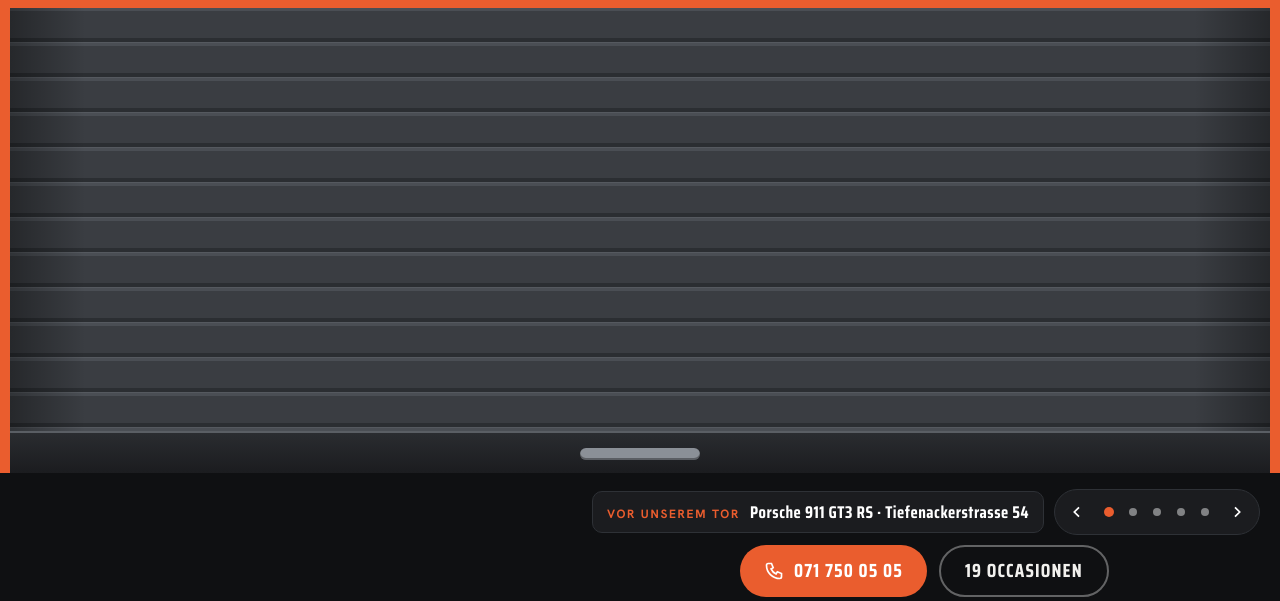
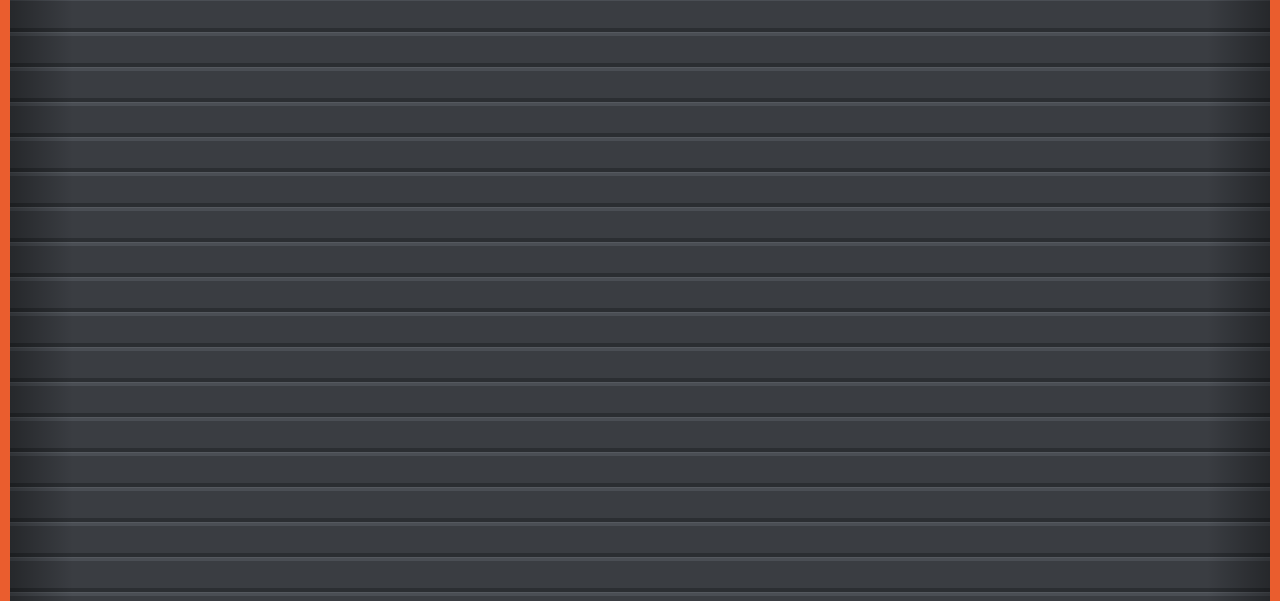
Before and after one commit to julia-mirku/bergerspeed-muster, a plain HTML site: page index.html in a window 1280 px wide. Shown: the part 73-674 px from the top of the page. Drawn offline with Linux system fonts and the light colour scheme.

Commit message:
Jalousie ueber ganzen Bildschirm, dann scrollt das Auto

```diff
--- a/index.html
+++ b/index.html
@@ -628,6 +628,21 @@ main > section:not(.hero),.fuss{position:relative;z-index:1}
 @media (max-width:600px){.e-schnell{flex-wrap:nowrap;overflow-x:auto;scrollbar-width:none;margin:0 -20px 12px;padding:0 20px}.e-schnell::-webkit-scrollbar{display:none}.e-schnell button{flex:none}}
 main{background:var(--nacht)}
 .versprechen,.werk,.team{background:var(--beton)}
+/* ---- 23.11 (2): Jalousie über den ganzen Bildschirm; Scrollen öffnet nur sie, dann läuft die Seite normal ---- */
+.tor-lauf{position:relative}
+.hero .vorhang{position:absolute;inset:0;z-index:30;pointer-events:auto;
+  background:
+    linear-gradient(90deg,rgba(0,0,0,.35),transparent 5%,transparent 95%,rgba(0,0,0,.35)),
+    repeating-linear-gradient(180deg,#4a4e54 0 3px,#3a3d42 3px 30px,#2b2e32 30px 34px,#55595f 34px 35px);
+  border-left:10px solid var(--orange);border-right:10px solid var(--orange);will-change:transform}
+.hero .vorhang::after{content:"";position:absolute;left:0;right:0;bottom:0;height:44px;background:linear-gradient(#2a2c30,#1b1c1f);border-top:2px solid #5a5e64}
+.hero .vorhang b{position:absolute;bottom:15px;left:50%;width:140px;height:12px;margin-left:-70px;border-radius:6px;background:#8b9097;box-shadow:inset 0 -2px 0 rgba(0,0,0,.35);z-index:1}
+.hero .vorhang.offen{pointer-events:none;visibility:hidden}
+.no-js .hero .vorhang{display:none}
+.lauf-weg{height:90vh;background:var(--nacht)}
+.occ{margin-top:0}
+@media (max-width:860px){.occ{margin-top:0}.hero .vorhang{border-width:0 5px}}
+@media (prefers-reduced-motion:reduce){.hero .vorhang,.lauf-weg{display:none}}
 </style>
 </head>
 <body>
@@ -650,6 +665,7 @@ main{background:var(--nacht)}
 
 <main id="top">
 <!-- ============ HERO ============ -->
+<div class="tor-lauf">
 <section class="hero" aria-label="Bergerspeed">
  <div class="buehne" id="buehne">
   <div class="tor-rahmen">
@@ -657,7 +673,6 @@ main{background:var(--nacht)}
       <div class="dias">
         <img class="dia an" id="hero-img" src="img/hero_gt3rs.jpg" srcset="img/hero_gt3rs_m.jpg 1200w, img/hero_gt3rs.jpg 2400w" sizes="(min-width:861px) 90vw, 100vw" fetchpriority="high" decoding="async" alt="Gelber Porsche 911 GT3 RS vor dem orangen Eingang der Garage Bergerspeed" width="2400" height="1800" style="--op:50% 58%;--opm:50% 58%">
       </div>
-      <div class="lamelle" aria-hidden="true"><b></b></div>
     </div>
     <div class="tor-leiste">
       <a class="schild" id="schild" href="#occasionen"><small>Vor unserem Tor</small><span>Porsche 911 GT3 RS · Tiefenackerstrasse 54</span></a>
@@ -688,7 +703,10 @@ main{background:var(--nacht)}
     </div>
   </div>
  </div>
+ <div class="vorhang" id="vorhang" aria-hidden="true"><b></b></div>
 </section>
+<div class="lauf-weg" id="lauf-weg" aria-hidden="true"></div>
+</div>
 
 <!-- ============ OCCASIONEN ============ -->
 <section class="occ" id="occasionen">
@@ -1009,14 +1027,14 @@ window.addEventListener('scroll',function(){ D.querySelectorAll('.anh:not(.schwi
 /* ---------- Tor auf ---------- */
 var tor=D.getElementById('tor'), himg=D.getElementById('hero-img');
 /* 23.11: Tor öffnet sich nur durch Scrollen; Autos wechseln nur per Pfeil, Punkt oder Wischen quer */
-var lam=tor.querySelector('.lamelle'), occEl=D.querySelector('.occ'), torDias=tor.querySelector('.dias');
-function torP(){ if(reduce) return 1; var lauf=parseFloat(getComputedStyle(occEl).marginTop)||300; return Math.min(1,Math.max(0,(window.scrollY||D.documentElement.scrollTop)/(lauf*.65))); }
+var lam=D.getElementById('vorhang'), laufWeg=D.getElementById('lauf-weg'), torDias=tor.querySelector('.dias');
+function torP(){ if(reduce) return 1; var lauf=laufWeg.offsetHeight||300; return Math.min(1,Math.max(0,(window.scrollY||D.documentElement.scrollTop)/(lauf*.92))); }
 function torSetz(){
   var p=torP(), e=p<.5?2*p*p:1-Math.pow(-2*p+2,2)/2;
   lam.style.transform='translateY('+(-102*e).toFixed(2)+'%)';
   torDias.style.transform='scale('+(1.06-.06*e).toFixed(4)+')';
   torDias.style.filter='brightness('+(.45+.55*e).toFixed(3)+') saturate('+(.8+.2*e).toFixed(3)+')';
-  tor.classList.toggle('auf',p>=1);
+  tor.classList.toggle('auf',p>=1); lam.classList.toggle('offen',p>=1);
 }
 window.addEventListener('scroll',torSetz,{passive:true});
 body.classList.add('ready');
@@ -1273,7 +1291,7 @@ function heroTop(ev){
   if(grob && ev && ev.type==='resize' && b===letzteB) return;   /* Adressleiste am Telefon: nichts neu rechnen */
   letzteB=b; festH=innerHeight;
   var kopfH=D.querySelector('.kopf').offsetHeight;
-  heroH.style.removeProperty('--fh'); tor.style.height=''; tor.style.aspectRatio='';
+  heroH.style.removeProperty('--fh'); tor.style.height=''; tor.style.aspectRatio=''; heroH.style.minHeight='';
   if(mqGross.matches){
     var rest=heroH.offsetHeight-torR.offsetHeight;
     heroH.style.setProperty('--fh',Math.max(260,Math.min(b*.5625,festH-kopfH-rest))+'px');
@@ -1287,6 +1305,8 @@ function heroTop(ev){
     if(mqGross.matches) heroH.style.setProperty('--fh',Math.max(200,torR.offsetHeight-ueber)+'px');
     else { var th=tor.offsetHeight; tor.style.aspectRatio='auto'; tor.style.height=Math.max(150,th-ueber)+'px'; }
   }
+  heroH.style.minHeight=(festH-kopfH)+'px';   /* Jalousie deckt den ganzen Bildschirm */
+  laufWeg.style.height=reduce?'0px':Math.round(festH*.9)+'px';
   heroH.style.top=Math.min(kopfH, festH-heroH.offsetHeight)+'px';
   torSetz();
 }
```
